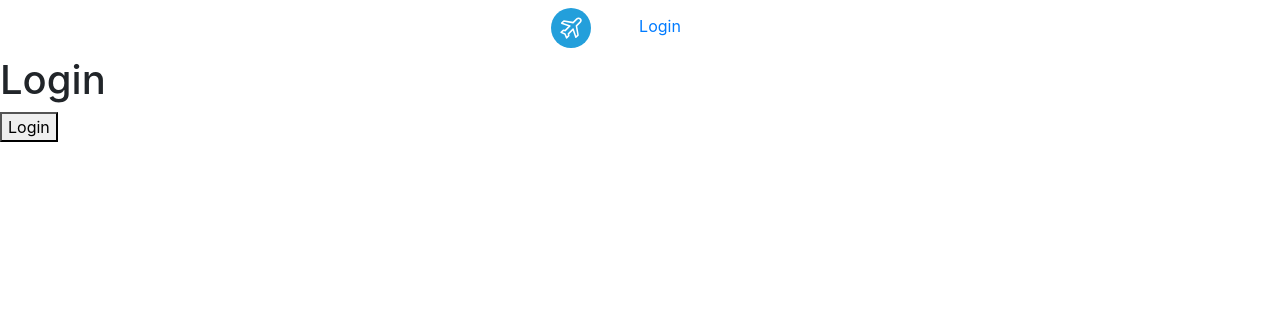
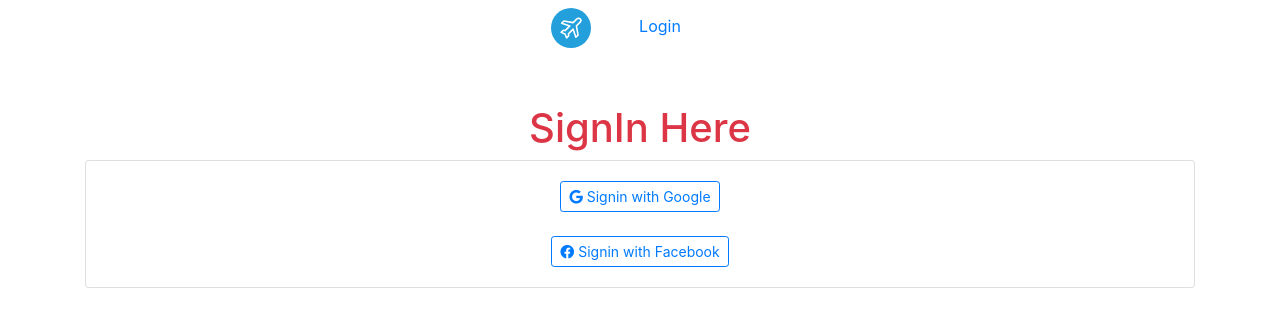
Before and after one commit to MohiuddinRabby/airdnd, a React (Create React App) app: page /login in a window 1280 px wide. Shown: the top 324 px of the page. Built offline with nearby package versions, Linux system fonts and the light colour scheme; no server answers.

Commit message:
auth integreted before confrim reservation

```diff
--- a/public/index.html
+++ b/public/index.html
@@ -24,6 +24,12 @@
       work correctly both with client-side routing and a non-root public URL.
       Learn how to configure a non-root public URL by running `npm run build`.
     -->
+    <link
+      rel="stylesheet"
+      href="https://cdnjs.cloudflare.com/ajax/libs/font-awesome/5.14.0/css/all.min.css"
+      integrity="sha512-1PKOgIY59xJ8Co8+NE6FZ+LOAZKjy+KY8iq0G4B3CyeY6wYHN3yt9PW0XpSriVlkMXe40PTKnXrLnZ9+fkDaog=="
+      crossorigin="anonymous"
+    />
     <title>Airdnd</title>
   </head>
   <body>
--- a/src/components/Cart/Cart.js
+++ b/src/components/Cart/Cart.js
@@ -2,10 +2,12 @@ import React from "react";
 import { useContext } from "react";
 import { InfoContext } from "../../global/InfoContext";
 import { Link } from "react-router-dom";
+import { useAuth } from "../../global/useAuth";
 
 const Cart = () => {
   const [info, setInfo] = useContext(InfoContext);
   //   console.log("from cart", info);
+  const auth = useAuth();
   return (
     <div className="card">
       <div className="card-body">
@@ -15,9 +17,15 @@ const Cart = () => {
             <h5>Check-in-date: {infos.chekin}</h5>
             <h5>Check-out-date: {infos.checkout}</h5>
             <h5>Guest: {infos.guest}</h5>
-            <Link to="/confirm-order" className="btn btn-danger btn-sm">
-              Confirm Reservation
-            </Link>
+            {auth.singInUser ? (
+              <Link to="/confirm-order" className="btn btn-danger btn-sm">
+                Confirm Reservation
+              </Link>
+            ) : (
+              <Link to="/login" className="btn btn-danger btn-sm">
+                Signin to confirm reservation
+              </Link>
+            )}
           </div>
         ))}
       </div>
--- a/src/components/ConfirmCart/ConfirmCart.js
+++ b/src/components/ConfirmCart/ConfirmCart.js
@@ -1,11 +1,11 @@
-import React from 'react';
+import React from "react";
 
 const ConfirmCart = () => {
-    return (
-        <div>
-            <h1>this is confirm cart</h1>
-        </div>
-    );
+  return (
+    <div className="container">
+      <h1>confirm info and payment option on progress...</h1>
+    </div>
+  );
 };
 
 export default ConfirmCart;
--- a/src/components/Login/Login.js
+++ b/src/components/Login/Login.js
@@ -1,15 +1,45 @@
 import React from "react";
 import Auth from "../../global/useAuth";
+import { useHistory } from "react-router-dom";
 const Login = () => {
+  let history = useHistory();
   const auth = Auth();
-  console.log(auth.singInUser);
+  // console.log(auth.singInUser);
+  const handleSingIn = () => {
+    auth.singInWithGoole().then((res) => {
+      //to go the url where it came from with :slug
+      history.goBack();
+    });
+  };
+  const handleSingInFacebook = () => {
+    alert(
+      "use Signin with Google for now. Signin with Facebook on progress..."
+    );
+  };
   return (
-    <div>
-      <h1>Login</h1>
+    <div className="container text-center py-5">
+      <h1 className="text-danger">SignIn Here</h1>
       {auth.singInUser ? (
         <button onClick={auth.signOutGoogle}>Signout</button>
       ) : (
-        <button onClick={auth.singInWithGoole}>Login</button>
+        <div className="card">
+          <div className="card-body">
+            <button
+              onClick={handleSingIn}
+              className="btn btn-outline-primary btn-sm"
+            >
+              <i className="fab fa-google"></i> Signin with Google
+            </button>
+            <br />
+            <br />
+            <button
+              onClick={handleSingInFacebook}
+              className="btn btn-outline-primary btn-sm"
+            >
+              <i className="fab fa-facebook"></i> Signin with Facebook
+            </button>
+          </div>
+        </div>
       )}
     </div>
   );
--- a/src/global/useAuth.js
+++ b/src/global/useAuth.js
@@ -63,7 +63,7 @@ const Auth = () => {
   const [singInUser, setSingInUser] = useState(null);
   const singInWithGoole = () => {
     const provider = new firebase.auth.GoogleAuthProvider();
-    firebase
+    return firebase
       .auth()
       .signInWithPopup(provider)
       .then((result) => {
```
